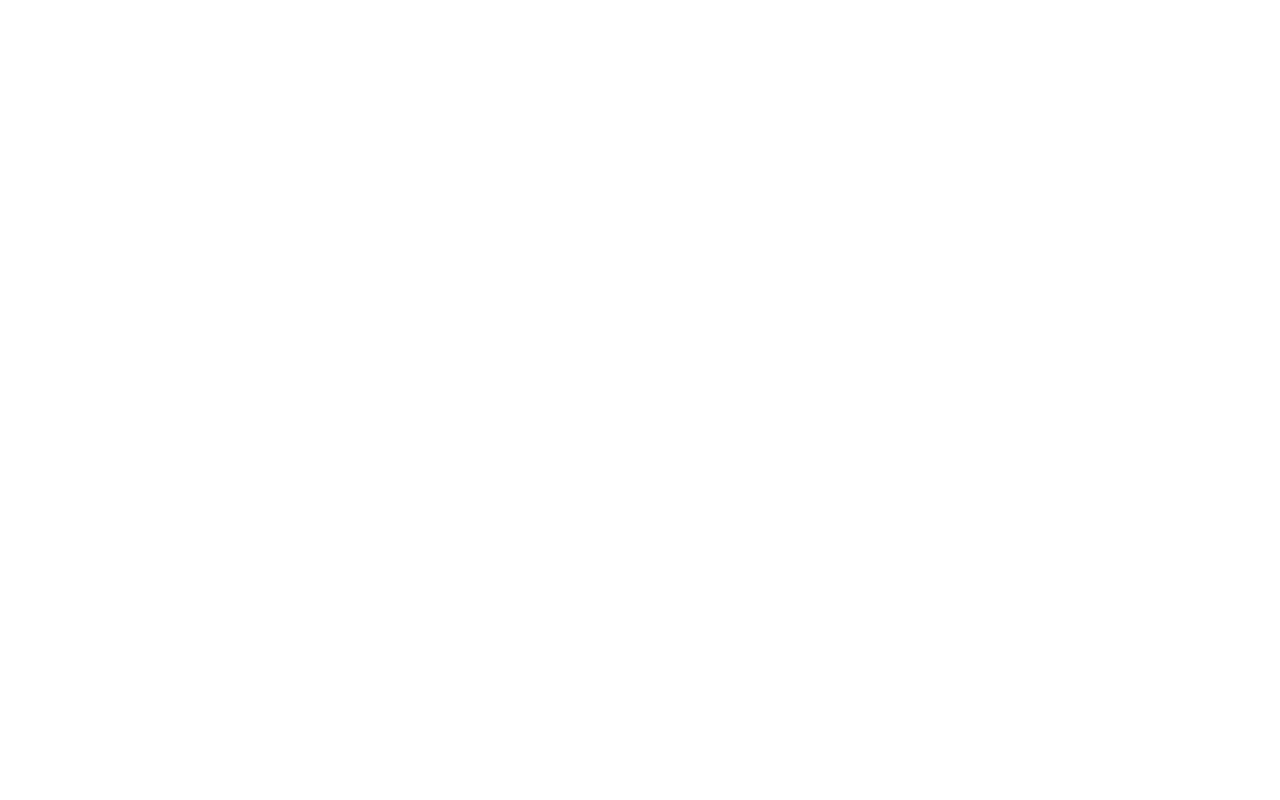
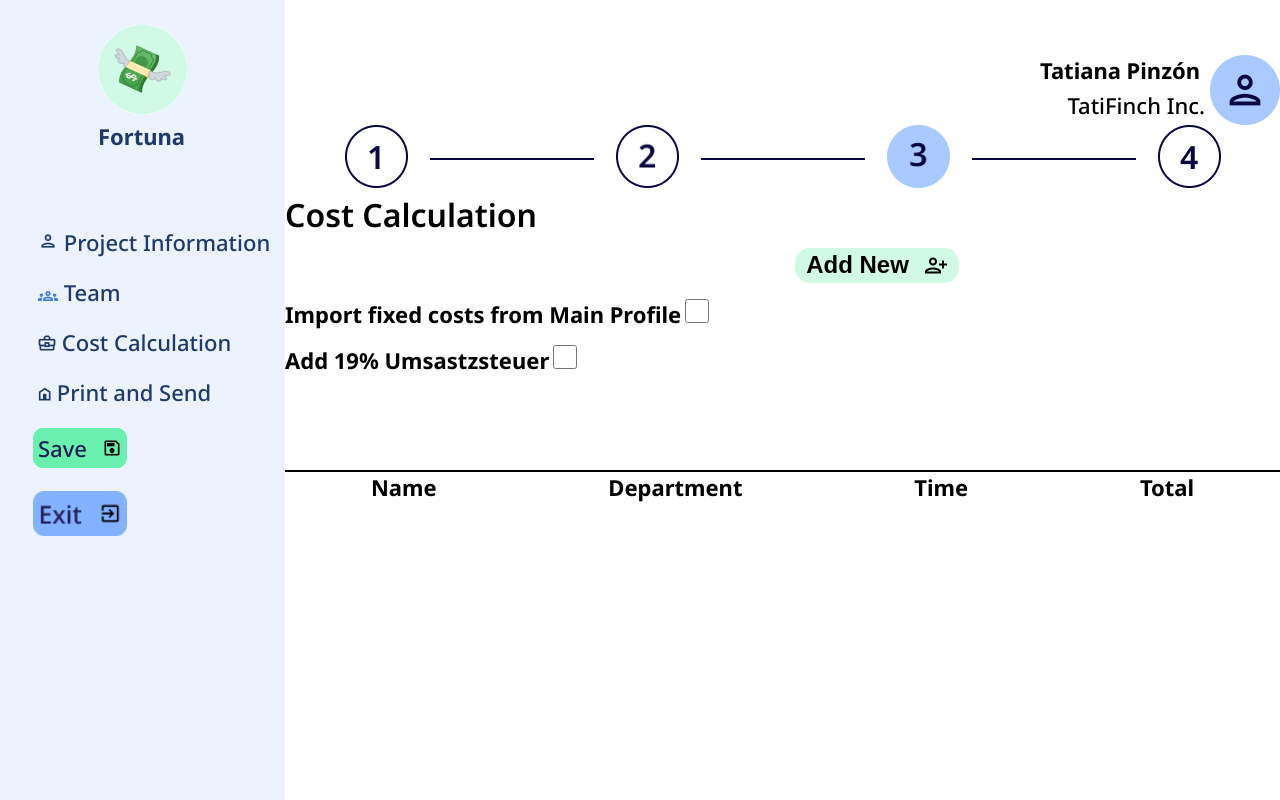
Before and after one commit to OhnoHub/tatiDesign, a plain HTML site: page calculation.html in a window 1280 px wide. Shown: the top 800 px of the page. Drawn offline with Linux system fonts and the light colour scheme.

Commit message:
freitag Schulschluss

```diff
--- a/calculation.html
+++ b/calculation.html
@@ -3,12 +3,105 @@
   <head>
     <meta charset="UTF-8" />
     <meta name="viewport" content="width=device-width, initial-scale=1.0" />
-    <title>general Information</title>
+    <title>Coast Calculation</title>
     <link rel="stylesheet" href="css/main.css" />
+    <link rel="stylesheet" href="css/teamInfo.css" />
+    <link rel="stylesheet" href="css/calculation.css" />
   </head>
   <body>
     <div class="gridContainer">
-      <div class="footer">
+      <header>
+        <div class="logedInAs">
+          <h3>Tatiana Pinzón</h3>
+          <span>TatiFinch Inc.</span>
+          <img src="images/logedIn.png" alt="who am i" />
+        </div>
+
+        <nav>
+          <div class="timebeam">
+            <a href="generalInfo.html"
+              ><img src="images/einsOhne.png" alt="one"
+            /></a>
+            <img class="vector" src="images/Vector 4.png" alt="" />
+            <a href="teamInfo.html"
+              ><img src="images/zweiOhne.png" alt="two"
+            /></a>
+            <img class="vector" src="images/Vector 4.png" alt="" />
+            <a href="calculation.html"
+              ><img src="images/dreiMit.png" alt="three"
+            /></a>
+            <img class="vector" src="images/Vector 4.png" alt="" />
+            <a href="printOffer.html"
+              ><img src="images/vierOhne.png" alt="four"
+            /></a>
+          </div>
+        </nav>
+      </header>
+
+      <fieldset>
+        <legend><h1>Cost Calculation</h1></legend>
+        <button>Add New <img src="images/addNew.png" alt="" /></button>
+
+        <div>
+          <label for="fixed costs">Import fixed costs from Main Profile</label>
+          <input
+            type="checkbox"
+            id="fixed costs"
+            name="cost calculation"
+            value="fixed costs"
+          />
+        </div>
+
+        <div>
+          <label for="Umsastzsteuer">Add 19% Umsastzsteuer</label>
+          <input
+            type="checkbox"
+            id="Umsastzsteuer"
+            name="Cost Calculation"
+            value="Umsastzsteuer"
+          />
+        </div>
+      </fieldset>
+
+      <main>
+        <ul class="employees">
+          <li>Name</li>
+          <li>Department</li>
+          <li>Time</li>
+          <li>Total</li>
+        </ul>
+      </main>
+
+      <aside>
+        <div class="logo">
+          <img src="images/logoTatiDesign.png" alt="Fortuna Logo" />
+          <h3>Fortuna</h3>
+        </div>
+        <ul>
+          <li style="margin-bottom: 20px">
+            <img src="images/Person_small.png" alt="profile " />
+            <span>Project Information</span>
+          </li>
+          <li style="margin-bottom: 20px">
+            <img src="images/Group.png" alt="employees" /> <span>Team</span>
+          </li>
+          <li style="margin-bottom: 20px">
+            <img src="images/clients.png" alt="clients" />
+            <span>Cost Calculation</span>
+          </li>
+          <li style="margin-bottom: 20px">
+            <img src="images/costs.png" alt="fixed costs" />
+            <span>Print and Send</span>
+          </li>
+        </ul>
+
+        <div class="saveNexit">
+          <img src="images/saveButn.png" alt="save" />
+          <img src="images/exitBtn.png" alt="exit" />
+        </div>
+      </aside>
+
+      <footer>
         <img src="images/Saly-22.png" alt="Happy Saly" />
         <ul class="footer__center">
           <li><h5>Fortuna 2023</h5></li>
@@ -17,7 +110,8 @@
           </li>
           <li>
             <p>
-              <img src="images/Email.png" alt="Email adress" /> fortuna@mail.com
+              <img src="images/Email.png" alt="Email adress" />
+              fortuna@mail.com
             </p>
           </li>
         </ul>
@@ -30,12 +124,14 @@
           </li>
           <li>
             <p>
-              Datenschutz
-              <img src="images/Arrow downward.png" alt="Datenschutz" />
+              Datenschutz<img
+                src="images/Arrow downward.png"
+                alt="Datenschutz"
+              />
             </p>
           </li>
         </ul>
-      </div>
+      </footer>
     </div>
   </body>
 </html>
--- /dev/null
+++ b/css/calculation.css
@@ -0,0 +1,64 @@
+/*====================================================================================
+        Timebeam
+=====================================================================================*/
+
+/*====================================================================================
+        fieldset
+=====================================================================================*/
+
+fieldset {
+  display: flex;
+  flex-wrap: wrap;
+  flex-direction: column;
+  border: none;
+  gap: 16px;
+  justify-content: center;
+}
+
+fieldset label {
+  font-size: 22px;
+  font-weight: 700;
+}
+
+fieldset input {
+  width: 24px;
+  height: 24px;
+  border: 2px solid rgba(0, 0, 0, 1);
+}
+
+/*====================================================================================
+        Button
+=====================================================================================*/
+
+button {
+  display: inline-flex;
+  background-color: var(--primaryGreen-100);
+  width: 164px;
+  height: 35px;
+  border-radius: 15px;
+  gap: 15px;
+  padding: 1px 10px 1px 10px;
+  border: none;
+  font-size: 24px;
+  font-weight: 600;
+  line-height: 32.69px;
+  align-items: center;
+  justify-content: center;
+  margin-left: auto;
+  margin-right: 321px;
+}
+
+/*====================================================================================
+        Mainpart (employee costs)
+=====================================================================================*/
+
+main .employees {
+  border-top: 2px solid black;
+  margin-top: 84px;
+  display: flex;
+  justify-content: space-around;
+  list-style: none;
+  font-size: 22px;
+  font-weight: 700;
+  line-height: 30px;
+}
--- a/css/main.css
+++ b/css/main.css
@@ -19,7 +19,7 @@
   --secondary-400: rgba(105, 161, 255, 1);
   --secondary-600: rgba(62, 126, 232, 1);
   --secondary-900: rgba(29, 58, 107, 1);
-  --primaryGree-100: rgba(209, 250, 230, 1);
+  --primaryGreen-100: rgba(209, 250, 230, 1);
   --prmaryGreen-300: rgba(155, 245, 201, 1);
   --pimaryGreen-500: rgba(105, 240, 174, 1);
   --backgroundMain: rgba(255, 255, 255, 1);
--- a/css/teamInfo.css
+++ b/css/teamInfo.css
@@ -18,14 +18,15 @@ aside {
   color: var(--secondary-900);
   font-size: 22px;
   font-weight: 500;
-  line-height: 39.96px;
+  line-height: 29.96px;
 }
 
 aside ul {
   display: flex;
   flex-direction: column;
   list-style: none;
-  padding: 38px;
+  padding-left: 38px;
+  padding-top: 77px;
   align-content: space-between;
 }
 
@@ -35,13 +36,12 @@ aside .logo {
 }
 
 aside .saveNexit {
-  width: 94px;
-  height: 40px;
-  top: 529px;
-  left: 27px;
-  padding: 5px;
+  display: flex;
+  flex-direction: column;
+  width: 127px;
+  padding-left: 33px;
   border-radius: 10px;
-  gap: 15px;
+  gap: 23px;
 }
 
 /*===================================================================
@@ -51,6 +51,7 @@ aside .saveNexit {
   display: flex;
   justify-content: center;
   align-items: center;
+  gap: 22px;
 }
 
 .timebeam .vector {
```
Also changed, not shown: css/generalInfo.css (+20 -0 lines), generalInfo.html (+14 -7 lines), teamInfo.html (+21 -11 lines), images/2-1.png (added), images/Arrow forward.png (added), images/addNew.png (added), images/dreiMit.png (added), images/einMit.png (added), images/vierMit.png (added), images/zweiMit.png (added), images/zweiOhne.png (added), 1 other file.
